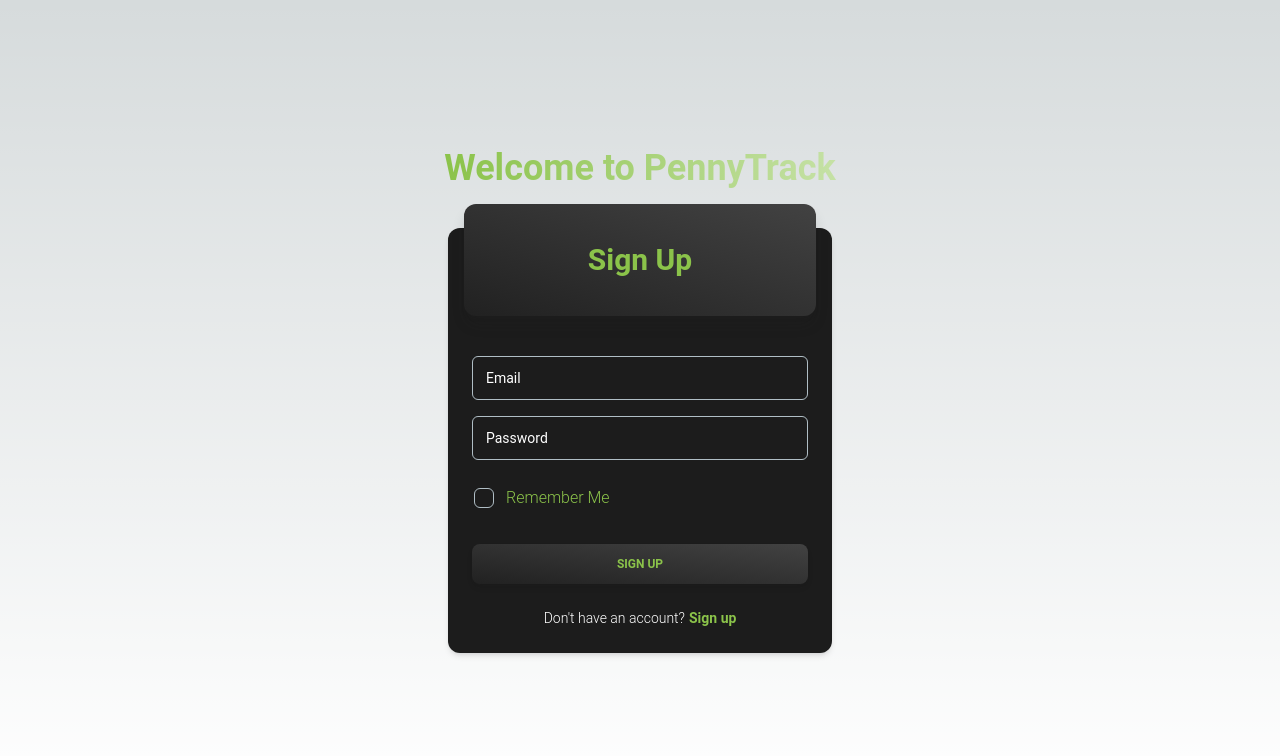
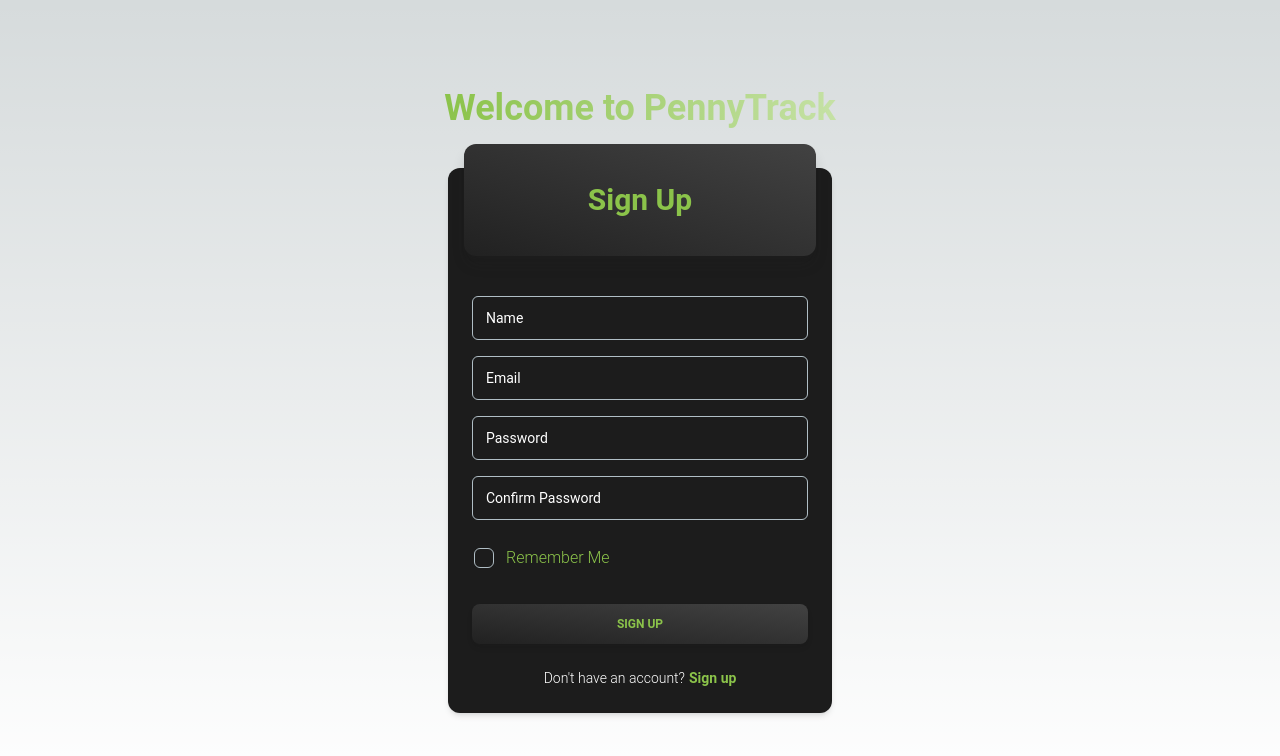
Before and after one commit to divy-koushik-mishra/PennyTrack-frontend, a Next.js app: page /signup in a window 1280 px wide. Shown: the top 756 px of the page. Built offline with nearby package versions, Linux system fonts and the light colour scheme.

Commit message:
sign-up-form-changes

```diff
--- a/pages/signup.jsx
+++ b/pages/signup.jsx
@@ -28,8 +28,15 @@ export default function signup() {
 					</Typography>
 				</CardHeader>
 				<CardBody className="flex flex-col gap-4">
+					<Input label="Name" size="lg" color="white" />
 					<Input label="Email" size="lg" color="white" />
-					<Input label="Password" size="lg" color="white" />
+					<Input label="Password" size="lg" color="white" type="password" />
+					<Input
+						label="Confirm Password"
+						size="lg"
+						color="white"
+						type="password"
+					/>
 					<div className="-ml-2.5">
 						<Checkbox
 							label="Remember Me"
```
